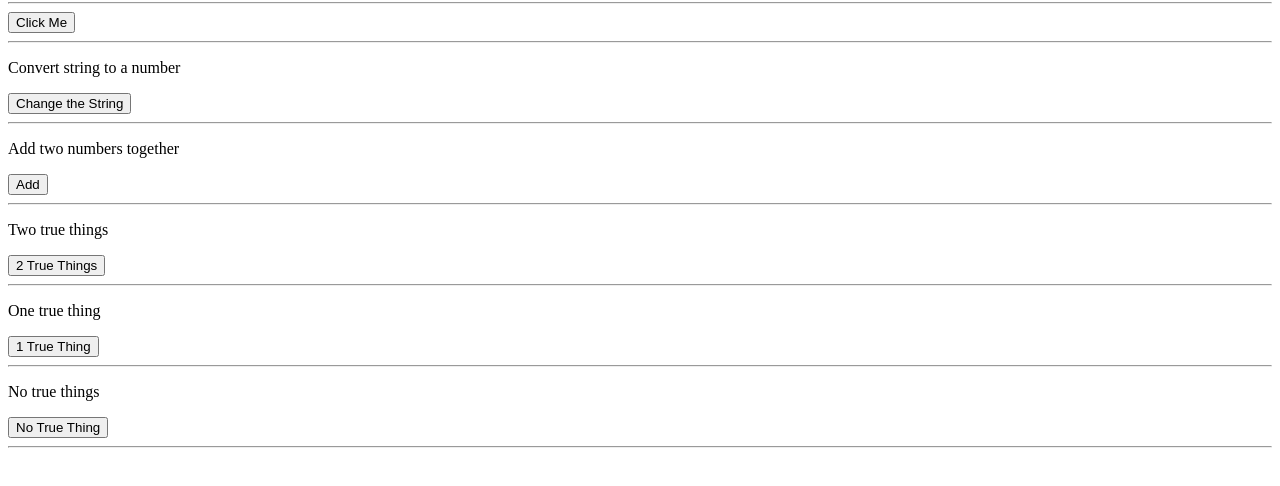
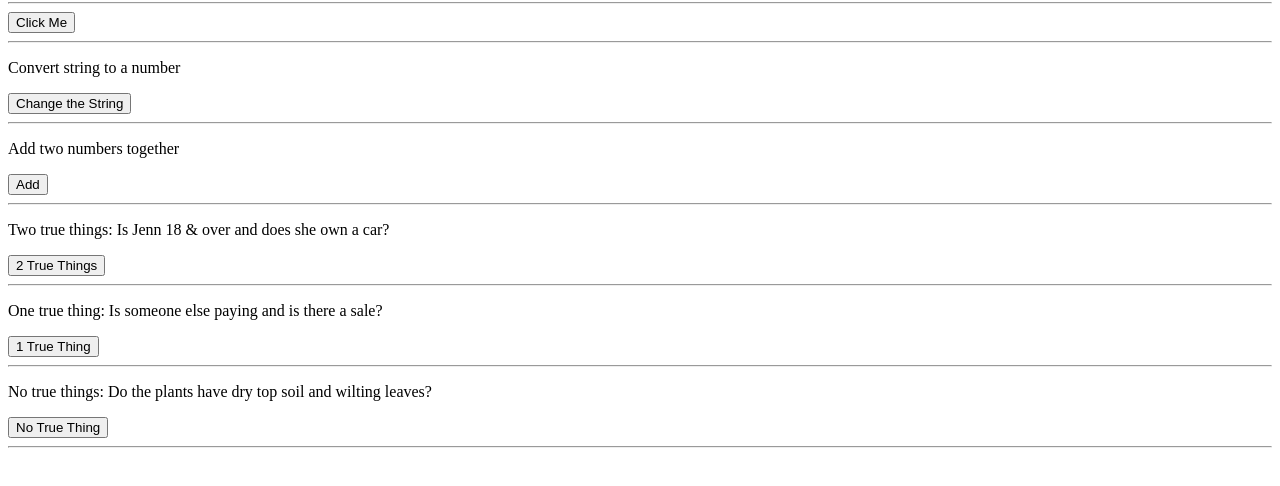
Before and after one commit to jfranco3/JS211_CurrentDateTimeProject_, a website: page index.html in a window 1280 px wide. Shown: the part 78-564 px from the top of the page. Drawn offline with Linux system fonts and the light colour scheme.

Commit message:
editing button p

```diff
--- a/index.html
+++ b/index.html
@@ -22,22 +22,21 @@
    <button onclick="sumOfTwoNumbers()">Add</button>
    <hr/>
 
-   <p>Two true things</p>
+   <p>Two true things: Is Jenn 18 & over and does she own a car?</p>
    <div id="two-true"></div>
    <button onclick="twoThingsTrue()">2 True Things</button>
    <hr/>
 
-   <p>One true thing</p>
+   <p>One true thing: Is someone else paying and is there a sale?</p>
    <div id="one-true"></div>
    <button onclick="oneThingTrue()">1 True Thing</button>
    <hr/>
 
 
-   <p>No true things</p>
+   <p>No true things: Do the plants have dry top soil and wilting leaves?</p>
    <div id="no-true"></div>
    <button onclick="noThingTrue()">No True Thing</button>
    <hr/>
 
-
   </body>
 </html>
```
